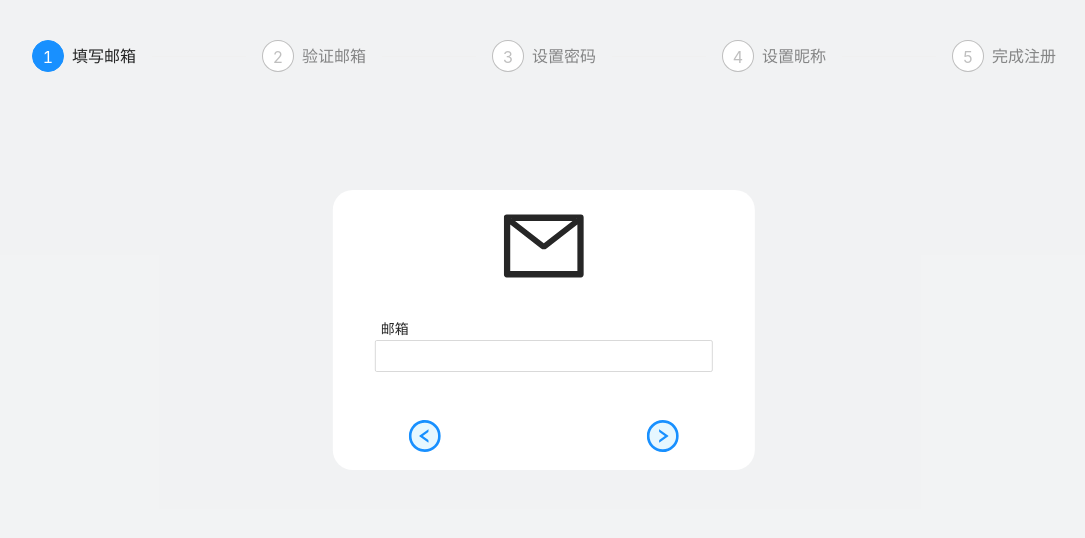
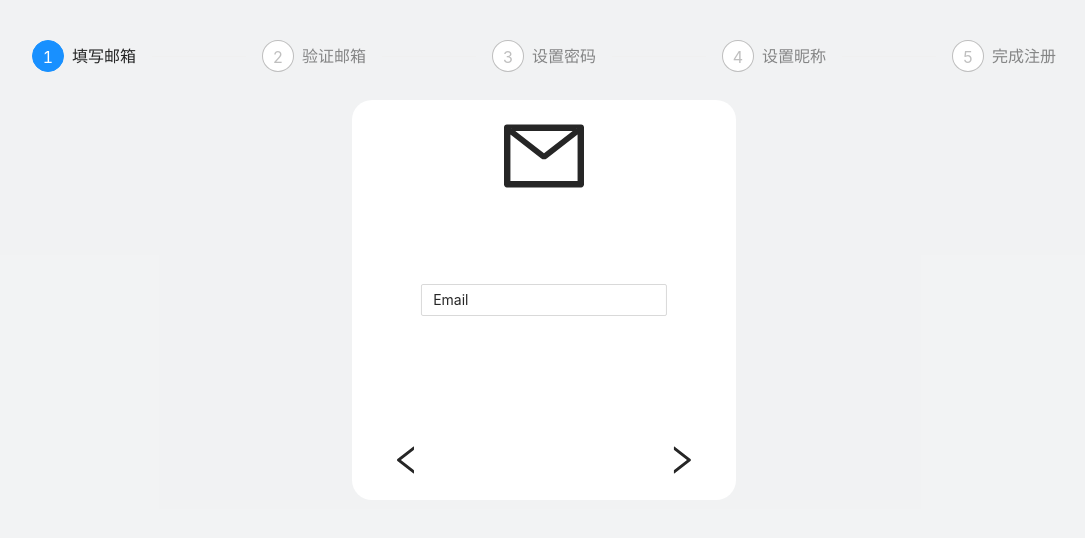
Before and after one commit to AhYaaaaas/NodeReactProject-FE, a React app: page /register in a window 1280 px wide. Shown: the top 538 px of the page, without its empty margins (96-1181 px from the left). Built offline with nearby package versions, Linux system fonts and the light colour scheme.

Commit message:
beautify UI

```diff
--- a/src/components/login/index.tsx
+++ b/src/components/login/index.tsx
@@ -1,7 +1,7 @@
 /*
  * @Date: 2022-10-20 21:32:38
  * @LastEditors: xuanyi_ge xuanyige87@gmail.com
- * @LastEditTime: 2022-10-21 21:49:39
+ * @LastEditTime: 2022-10-22 14:21:19
  * @FilePath: \NodeReactProject-FE\src\components\login\index.tsx
  */
 import {
@@ -21,7 +21,8 @@ import  _login  from "@/api/module.login/login"
 export default function Login() {
   const [uAccount, setAccount] = useState("默认账号");
   const [password, setPassword] = useState("默认密码");
-  const [userInfo,setUserInfo] = useState({} as loginResponse["userInfo"])
+  const [userInfo, setUserInfo] = useState({} as loginResponse["userInfo"])
+  console.log(userInfo);
   let response = {} as loginResponse;
   const login = async () => {
     response = await _login({ uAccount, password });
@@ -48,7 +49,7 @@ export default function Login() {
                 onChange={_.debounce((e) => setPassword(() => e.target.value))}
               ></InputExtend>
             </FormItemExtend>
-            <FormItemExtend>
+            <FormItemExtend name="buttons">
               <ButtonExtend
                 type="primary"
                 htmlType="submit"
--- a/src/components/register/index.css.tsx
+++ b/src/components/register/index.css.tsx
@@ -1,12 +1,12 @@
 /*
  * @Date: 2022-10-21 16:39:58
  * @LastEditors: xuanyi_ge xuanyige87@gmail.com
- * @LastEditTime: 2022-10-22 10:53:37
+ * @LastEditTime: 2022-10-22 15:55:11
  * @FilePath: \NodeReactProject-FE\src\components\register\index.css.tsx
  */
 import styled from "@emotion/styled"
 import { Steps, Form, Input } from 'antd'
-import { RightCircleTwoTone,LeftCircleTwoTone } from "@ant-design/icons"
+import { RightOutlined as RightCircleTwoTone,LeftOutlined as LeftCircleTwoTone } from "@ant-design/icons"
 const { Step } = Steps;
 const FormItem = Form.Item;
 const StepsExtend = styled(Steps)`
@@ -14,7 +14,10 @@ const StepsExtend = styled(Steps)`
   margin:0 auto;
   margin-top: 5vh;
 `
-const StepExtend = styled(Step)``
+const StepExtend = styled(Step)`
+  width: 3rem;
+  height: 3rem;
+`
 const Wrapper = styled('div')`
   width: 100vw;
   height: 100vh;
@@ -24,7 +27,6 @@ const Wrapper = styled('div')`
 const FormExtend = styled(Form)`
   min-height: 280px;
   min-width:350px;
-  width: 33vw;
   position:absolute;
   top:50%;
   left:50%;
@@ -32,31 +34,31 @@ const FormExtend = styled(Form)`
   border-radius: 20px;
   display: flow-root;
   background-color: white;
+  height: 50vh;
+  width:30vw;
 `
 const FormItemExtend = styled(FormItem)`
-  width: 80%;
-  margin: 0 auto;
-  margin-top: 2rem;
-  &:nth-of-type(2){
-    position: relative;
-  }
+  font-size: 3rem;
+  position: absolute;
+  width:80%;
+  top: 50%;
+  left: 50%;
+  transform:translateX(-50%) translateY(-50%);
 `
-const InputExtend = styled(Input)``
-const rowSpan = `
-  position:absolute;
-  font-size: 2rem;
-  border:none;
-  margin: 0;
-  padding: 0;
-  display:block;
+const InputExtend = styled(Input)`
+  width:80%;
+  position: absolute;
+  top: 50%;
+  left: 50%;
+  transform:translateX(-50%) translateY(-50%);
 `
 const RightCircleTwoToneExtend = styled(RightCircleTwoTone)`
-  ${rowSpan}
-  right:10%;
+  font-size: 2rem;
+  float:right;
 `
 const LeftCircleTwoToneExtend = styled(LeftCircleTwoTone)`
-  ${rowSpan}
-  left:10%;
+  float:left;
+  font-size: 2rem;
 `
 export {
   StepsExtend,
--- a/src/components/register/index.tsx
+++ b/src/components/register/index.tsx
@@ -1,17 +1,11 @@
 /*
  * @Date: 2022-10-20 21:32:51
  * @LastEditors: xuanyi_ge xuanyige87@gmail.com
- * @LastEditTime: 2022-10-22 12:31:48
+ * @LastEditTime: 2022-10-22 15:54:01
  * @FilePath: \NodeReactProject-FE\src\components\register\index.tsx
  */
-import React, {
-  useMemo
-  , useState
-} from "react";
-import {
-  getCode,
-  identifyCode
-} from "@/api/module.register/code";
+import React, { useCallback, useMemo, useState } from "react";
+import { getCode, identifyCode } from "@/api/module.register/code";
 import {
   StepExtend,
   StepsExtend,
@@ -22,15 +16,12 @@ import {
   RightCircleTwoToneExtend,
   LeftCircleTwoToneExtend,
 } from "./index.css";
-import {
-  MailOutlined,
-  CheckSquareTwoTone
-} from "@ant-design/icons";
+import { MailOutlined, CheckSquareTwoTone } from "@ant-design/icons";
 import styled from "@emotion/styled";
 import _ from "lodash";
-import { Form } from "antd"
+import { Form, Button } from "antd";
 const titles = ["填写邮箱", "验证邮箱", "设置密码", "设置昵称", "完成注册"];
-const labes = ["邮箱", "验证码", "密码", "昵称", ""];
+const labels = ["Email", "Code", "Password", "昵称", ""];
 const Mail = styled(MailOutlined)`
   margin-top: 1rem;
   font-size: 5rem;
@@ -40,23 +31,39 @@ const Register = () => {
   const [current, setCurrent] = useState(0);
   const stepsAll = titles.length - 1;
   const [inputValue, setInputValue] = useState("");
+  const [isAbled, setIsAbled] = useState(false);
+  const [timer, setTimer] = useState(60);
   const container: Array<string> = useMemo(() => {
     return new Array(stepsAll);
   }, [stepsAll]);
+  const timeCallback = function () {
+    const t = setInterval(() => {
+      if (timer > 1) setTimer((timer) => timer - 1)
+      else clearInterval(t);
+    }, 1000)
+  };
   const [form] = Form.useForm();
   const rightButton = async () => {
     let isNext: boolean = true;
     switch (current) {
       case 0:
-        const reg = new RegExp(/^[a-zA-Z0-9_-]+@[a-zA-Z0-9_-]+(\.[a-zA-Z0-9_-]+)+$/);
+        //检验邮箱合法性
+        const reg = new RegExp(
+          /^[a-zA-Z0-9_-]+@[a-zA-Z0-9_-]+(\.[a-zA-Z0-9_-]+)+$/
+        );
         if (reg.test(inputValue)) {
+          //获取验证码
           const { status: _get } = await getCode(inputValue);
           isNext = _get === 200;
+          // 倒计时
+          setIsAbled(() => true);
+          timeCallback();
         } else {
           isNext = false;
         }
         break;
       case 1:
+        //验证验证码是否正确
         const { status: _identify } = await identifyCode(
           container[0],
           inputValue
@@ -64,6 +71,7 @@ const Register = () => {
         isNext = _identify === 200;
         break;
     }
+    // 验证通过，放行
     if (isNext) {
       if (current < stepsAll) {
         container[current] = inputValue;
@@ -72,14 +80,15 @@ const Register = () => {
     } else {
       console.log("error");
     }
+    // 重置input框
     form.resetFields();
-  }
+  };
   const leftButton = () => {
     if (current > 0) {
-      setCurrent(() => current - 1)
-      form.resetFields()
+      setCurrent(() => current - 1);
+      form.resetFields();
     }
-  }
+  };
   return (
     <Wrapper>
       <StepsExtend current={current}>
@@ -91,28 +100,47 @@ const Register = () => {
         {current < stepsAll ? (
           <>
             <Mail></Mail>
-            <div
+            <FormItemExtend>
+              <FormItemExtend
+                name="input"
+                style={{ width: "100%" }}
+              >
+                <InputExtend
+                  prefix={labels[current]}
+                  value={inputValue}
+                  onChange={_.debounce((e) => setInputValue(e.target.value))}
+                />
+              </FormItemExtend>
+              {current === 1 ? (
+                <Button
+                  size="small"
+                  disabled={isAbled}
+                  style={{
+                    position: "absolute",
+                    display: "block",
+                    top: "50%",
+                    height: "100%",
+                    transform: "translateY(-50%)",
+                    right: 0,
+                  }}
+                >
+                  {!isAbled ? "重发" : timer + "s"}
+                </Button>
+              ) : (
+                ""
+              )}
+            </FormItemExtend>
+            <FormItemExtend
+              name="buttons"
               style={{
-                position: "relative",
-                left: "3rem",
-                bottom: "-2rem",
+                margin: 0,
+                top: "90%",
               }}
             >
-              {labes[current]}
-            </div>
-            <FormItemExtend name="uEmail">
-              <InputExtend
-                value={inputValue}
-                onChange={_.debounce((e) => setInputValue(e.target.value))}
-              ></InputExtend>
-            </FormItemExtend>
-            <FormItemExtend>
               <RightCircleTwoToneExtend
                 onClick={rightButton}
               />
-              <LeftCircleTwoToneExtend
-                onClick={leftButton}
-              />
+              <LeftCircleTwoToneExtend onClick={leftButton} name="left" />
             </FormItemExtend>
           </>
         ) : (
```
